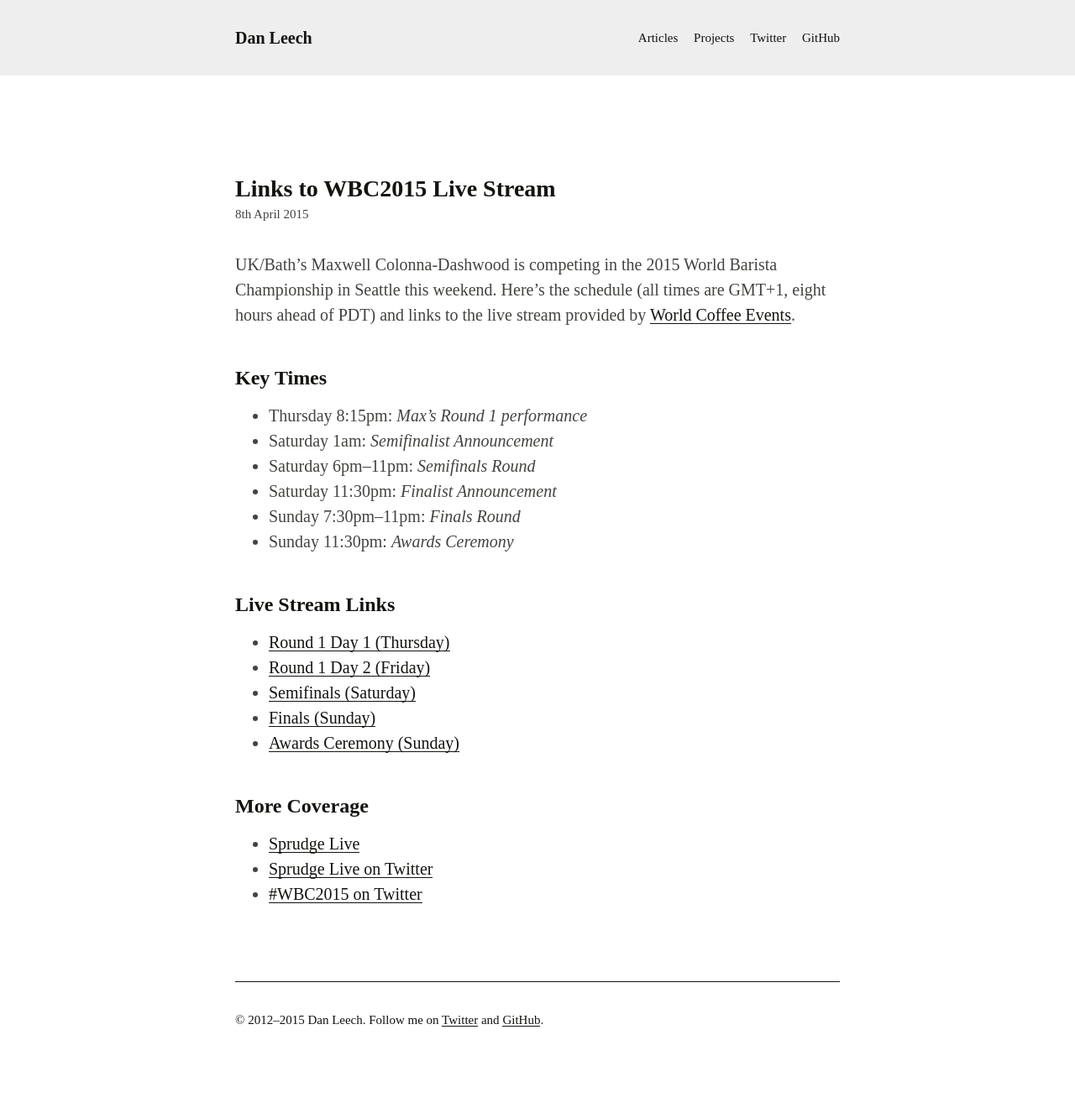
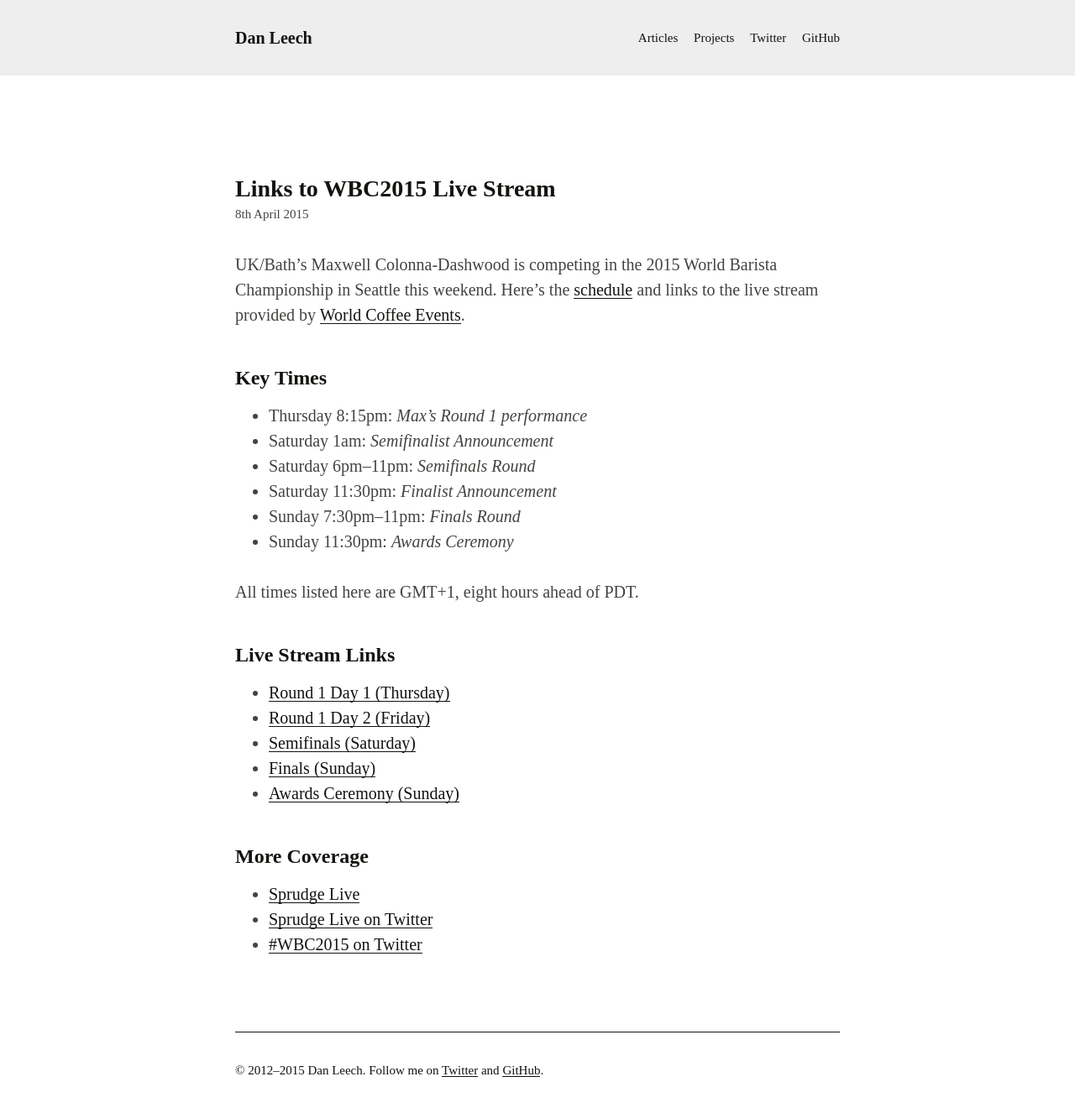
Before and after one commit to danleech/danleech.com, a Jekyll site: the page built from _posts/2015-04-08-links-to-wbc2015-live-stream.md, in a window 1280 px wide. Shown: the whole page at 84% size. Built offline with Jekyll 4.4.1, drawn with Linux system fonts in a browser that asks for light colours; some web fonts are replaced; Markdown is read by kramdown in place of the engine named in the settings; before the commit the page ends 1260 px from its top, so only the background shows below that.

Commit message:
Added link to full schedule

```diff
--- a/_posts/2015-04-08-links-to-wbc2015-live-stream.md
+++ b/_posts/2015-04-08-links-to-wbc2015-live-stream.md
@@ -4,15 +4,18 @@ date: 2015-04-08T10:30Z
 layout: post
 ---
 
-UK/Bath’s Maxwell Colonna-Dashwood is competing in the 2015 World Barista Championship in Seattle this weekend. Here’s the schedule (all times are GMT+1, eight hours ahead of PDT) and links to the live stream provided by [World Coffee Events](http://livestream.com/worldcoffee).
+UK/Bath’s Maxwell Colonna-Dashwood is competing in the 2015 World Barista Championship in Seattle this weekend. Here’s the [schedule](http://www.worldbaristachampionship.org/2015-schedules/) and links to the live stream provided by [World Coffee Events](http://livestream.com/worldcoffee).
 
 ## Key Times
+
 - Thursday 8:15pm: *Max’s Round 1 performance*
 - Saturday 1am: *Semifinalist Announcement*
 - Saturday 6pm–11pm: *Semifinals Round*
 - Saturday 11:30pm: *Finalist Announcement*
 - Sunday 7:30pm–11pm: *Finals Round*
 - Sunday 11:30pm: *Awards Ceremony*
+
+All times listed here are GMT+1, eight hours ahead of PDT.
 
 ## Live Stream Links
 
```
